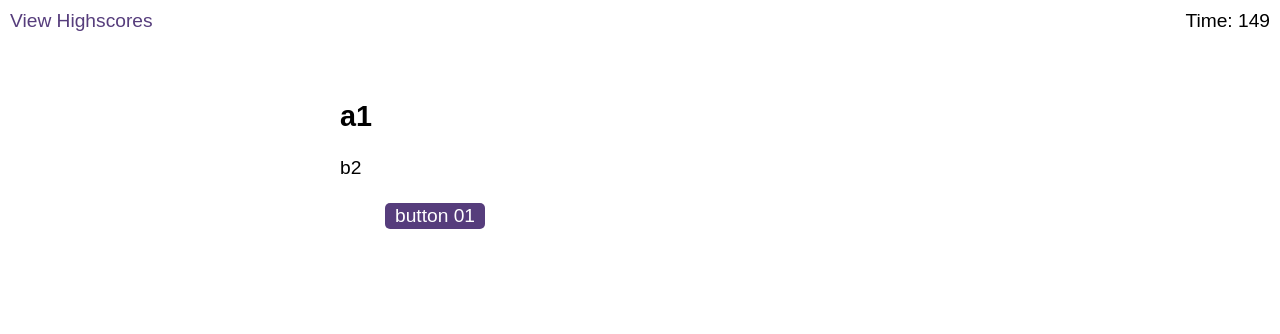
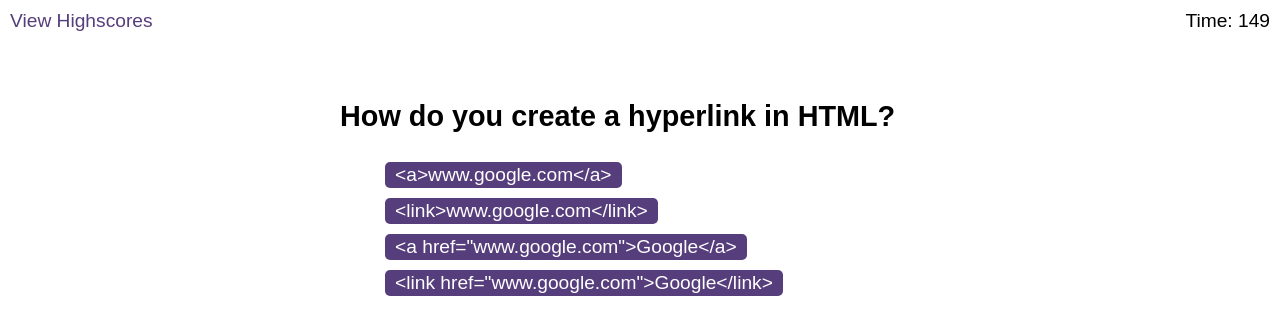
Before and after one commit to niwantha33/code_quiz, a plain HTML site: page index.html in a window 1280 px wide. Both pictures are taken after a click on the button "Start Quiz". Drawn offline with Linux system fonts and the light colour scheme.

Commit message:
added init code #1

```diff
--- a/assets/js/logic.js
+++ b/assets/js/logic.js
@@ -5,66 +5,60 @@ import { get_questions } from "../js/questions.js";
 let timeCnt = 150
 let cnt = 0;
 let set_time_id = undefined
+let remain_qn = 10
+
 const timer = document.querySelector("#time")
+let title = document.querySelector("#question-title")
+let choices = document.querySelector("#choices")
+let ulEl = document.createElement('ul')
+const qn_show = document.querySelector("#questions")
+
+let btn_array = new Array(4)
+
+for (let i = 0; i < btn_array.length; i++) {
+    btn_array[i] = document.createElement('button')
+    // btn_array[i].id =i
+    // btn_array[i].cla = i
+    console.log(btn_array[i])
+}
+
+console.log(btn_array)
+// let btn = document.createElement('button')
+
+let quiz = Array.from(get_questions())
+
+const end_quiz = function () {
+    qn_show.setAttribute('class', 'hide')
+    document.querySelector('#end-screen').removeAttribute('class', 'hide')
+    console.log("end quiz")
+
+}
+
 
 const get_quiz = function () {
 
+    if (cnt < 10) {
+        console.log(get_questions().get(cnt))
+        title.textContent = get_questions().get(cnt).qn
+        let choices = get_questions().get(cnt).choices
+
+        choices.forEach((k, v) => {
+            console.log(v, k)
+            btn_array[v].setAttribute('style', 'color:white')
+            btn_array[v].textContent = k
+
+            // btn_array[v].localName = v
+
+        })
+    }else{
+
+        end_quiz();
+
+    }
+    console.log("cnt :", cnt)
+    // cnt++;
 
 
-    // Create element
-
-    // let title = document.querySelector("#question-title")
-
-    // let choices = document.querySelector("#choices")
-    // //
-
-
-    // li_array = Array.from(get_questions())
-    // console.log(li_array)
-    // num_of_qns.forEach(function(i){
-    //     li_array[i] =   get_questions().get(1)
-
-    // })
-
-    // print(li_array)
-    // Object.entries(get_questions().get(0)).forEach(([key,values])=>{
-
-    //     console.log(key,values)
-
-    // })
-
-
-    let ulEl = document.createElement('ul')
-
-    choices.append(ulEl)
-    let olEl = document.createElement('ol')
-    let btnEl = document.createElement('button')
-    btnEl.className = 'button'
-    btnEl.textContent = "button 01"
-    olEl.append(btnEl)
-    ulEl.append(olEl)
-
-
-
-
-    // for(let i = 0; i <num_of_qns; i++){
-    //     // get the objects
-    //     let qn_details = get_questions().get(i)
-
-    //     Object.entries(qn_details).forEach(([key,values])=>{
-    //         console.log()
-    //     })
-
-
-
-    // console.log(Object.entries(qn_details))
-    // console.log(qn_details[1])
-
-
-    // }
-
-}
-const end_quiz = function () {
 
 }
 
@@ -74,15 +68,14 @@ const track_timer = function () {
     timer.textContent = timeCnt;
 
     if (timeCnt % 15 === 0) {
-        get_quiz();
-        console.log(timeCnt, cnt++)
+        if (cnt < 10 && cnt > -1) {
+            get_quiz();
+        }
     }
-
-    if (timeCnt === 0) {
-
+    if (timeCnt <= 0) {
         end_quiz()
         clearInterval(set_time_id)
-
+        timer.textContent = 0;
     }
 
     timeCnt--;
@@ -93,9 +86,20 @@ const start_quiz = function () {
 
     try {
         // remove css hide class from the #question id
-        const qn_show = document.querySelector("#questions")
+
         qn_show.removeAttribute('class', 'hide')
+        // create elements
 
+        choices.appendChild(ulEl)
+        ulEl.append(document.createElement('ol'))
+        ulEl.append(document.createElement('ol'))
+        ulEl.append(document.createElement('ol'))
+        ulEl.append(document.createElement('ol'))
+
+        ulEl.childNodes.forEach((liEl, v) => {
+
+            liEl.appendChild(btn_array[v])
+        })
         set_time_id = setInterval(track_timer, 1000);
 
 
@@ -132,12 +136,38 @@ const start_screen = function (callback) {
         } catch (e) {
             throw {
                 error_location: "start_screen function",
-                message: "querySelector id Error: =>" + e
+                message: e
             };
         }
+
 
     }, true)
 }
 
 
 start_screen(start_quiz)
+
+ulEl.addEventListener('click', function (e) {
+    console.log(e)
+    if (cnt <10)
+    {
+        // e.target.removeAttribute('style', 'color:red')
+
+        console.log(get_questions().get(cnt).ans)
+        console.log(e.target.textContent)
+    if (e.target.textContent === get_questions().get(cnt).ans) {
+        e.target.setAttribute('style', 'color:gold')
+        e.target.textContent = "correct"
+
+    } else {
+        e.target.textContent = 'X' ;
+        e.target.setAttribute('style', 'color:red')
+        // timeCnt -= 15
+    }
+    setTimeout(get_quiz, 500)
+
+    }
+    cnt++;
+
+
+}, true)
--- a/assets/js/questions.js
+++ b/assets/js/questions.js
@@ -4,113 +4,113 @@ export const get_questions = function () {
     let questions = new Map();
     // all type of questions
     let question_1 = {
-        qn: "a",
+        qn: "How do you create a hyperlink in HTML?",
         choices:[
-            'b',
-            'c',
-            'd',
-            'e'
+            '<a>www.google.com</a>',
+            '<link>www.google.com</link>',
+            '<a href="www.google.com">Google</a>',
+            '<link href="www.google.com">Google</link>'
         ],
-        ans: function () { return this.choices[2] }
+        ans: '<a href="www.google.com">Google</a>'
     };
 
     let question_2 = {
-        qn: "a",
+        qn: "How do you change the background color of a webpage using CSS?",
         choices:[
-            'b',
-            'c',
-            'd',
-            'e'
+            '<body style="background-color: blue;">',
+            '<body bgcolor="blue">',
+            'body { background-color: blue; }',
+            '<style> body { background-color: blue; } </style>'
         ],
-        ans: function () { return this.choices[2] }
+        ans:'body { background-color: blue; }'
     };
 
     let question_3 = {
-        qn: "a",
+        qn: "How do you use JavaScript to create a pop-up alert message?",
         choices:[
-            'b',
-            'c',
-            'd',
-            'e'
+            'alert("Hello World!");',
+            'msg("Hello World!");',
+            '<script> alert("Hello World!"); </script>',
+            '<alert> "Hello World!" </alert>'
         ],
-        ans: function () { return this.choices[2] }
+        ans: 'alert("Hello World!");'
     };
 
     let question_4 = {
-        qn: "a",
+        qn: "How do you create an image in HTML?",
         choices:[
-            'b',
-            'c',
-            'd',
-            'e'
+            '<img src="image.jpg">',
+            '<picture>image.jpg</picture>',
+            '<img href="image.jpg">',
+            '<image src="image.jpg">'
         ],
-        ans: function () { return this.choices[2] }
+        ans: 'b<img src="image.jpg">'
     };
 
     let question_5 = {
-        qn: "a",
+        qn: "How do you change the text color using CSS?",
         choices:[
-            'b',
-            'c',
-            'd',
-            'e'
+            'color: "red";',
+            'text-color: "red";',
+            '<span style="color: red;">',
+            'color: red;'
         ],
-        ans: function () { return this.choices[2] }
+        ans: 'color: red;'
     };
 
     let question_6 = {
-        qn: "a",
+        qn: "How do you use JavaScript to check if a checkbox is checked?",
         choices:[
-            'b',
-            'c',
-            'd',
-            'e'
+            'document.getElementById("checkbox").checked;',
+            'document.getElementById("checkbox").select;',
+            'document.getElementById("checkbox").value;',
+            'document.getElementById("checkbox").isChecked;'
         ],
-        ans: function () { return this.choices[2] }
+        ans: 'document.getElementById("checkbox").checked;'
     };
 
     let question_7 = {
-        qn: "a",
+        qn: "How do you use JavaScript to create a timer?",
         choices:[
-            'b',
-            'c',
-            'd',
-            'e'
+            'setTimeout(myFunction, 3000);',
+            'setInterval(myFunction, 3000);',
+            'setDuration(myFunction, 3000);',
+            'setClock(myFunction, 3000);'
         ],
-        ans: function () { return this.choices[2] }
+        ans: 'setTimeout(myFunction, 3000);'
     };
 
     let question_8 = {
-        qn: "a",
+        qn: "How do you use JavaScript to change the content of a div?",
         choices:[
-            'b',
-            'c',
-            'd',
-            'e'
+            'document.getElementById("div").textContent = "new content";',
+            'document.getElementById("div").content = "new content";',
+            'document.getElementById("div").value = "new content";',
+            'document.getElementById("div").text = "new content";'
         ],
-        ans: function () { return this.choices[2] }
+        ans: 'document.getElementById("div").textContent = "new content";'
     };
 
     let question_9 = {
-        qn: "a",
+        qn: "How do you use JavaScript to toggle a class on click?",
         choices:[
-            'b',
-            'c',
-            'd',
-            'e'
+            'element.classList.toggle("classname");',
+            'element.addClass("classname");',
+            'element.replaceClass("classname");',
+            'element.removeClass("classname");'
         ],
-        ans: function () { return this.choices[2] }
+        ans: 'element.classList.toggle("classname");'
     };
 
     let question_10 = {
-        qn: "a",
+        qn: "How do you use JavaScript to submit a form?",
         choices:[
-            'b',
-            'c',
-            'd',
-            'e'
+            'document.getElementById("form").submit();',
+            'document.getElementById("form").send();',
+            'document.getElementById("form").post();',
+            'document.getElementById("form").sendForm();'
         ],
-        ans: function () { return this.choices[2] }
+        ans: 'document.getElementById("form").submit();'
     };
 
     // create Array objects using Array class to store question data
--- a/index.html
+++ b/index.html
@@ -27,8 +27,8 @@
     </div>
 
     <div id="questions" class="hide">
-      <h2 id="question-title">a1</h2>
-      <div id="choices" class="choices">b2</div>
+      <h2 id="question-title"></h2>
+      <div id="choices" class="choices"></div>
     </div>
 
     <div id="end-screen" class="hide">
```
